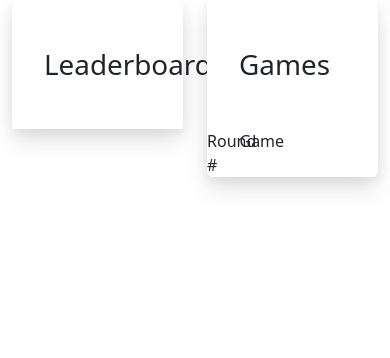
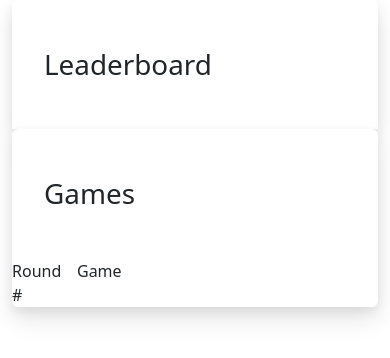
Before and after one commit to BenRaymon/olympics, a plain HTML site: page index.html in a window 390 px wide. Drawn offline with nearby package versions, Linux system fonts and the light colour scheme.

Commit message:
made more mobile friendly

```diff
--- a/index.html
+++ b/index.html
@@ -23,7 +23,7 @@
 
         <div class="row">
 
-            <div class="col-6">
+            <div class="col-lg-6 col-12">
                 <div class="wrapper">
                     <div class="list">
                         <div class="list__header">
@@ -38,7 +38,7 @@
                 </div>
             </div>
 
-            <div class="col-6">
+            <div class="col-lg-6 col-12">
                 <div class="wrapper">
                     <div class="list">
                         <div class="list__header">
```
